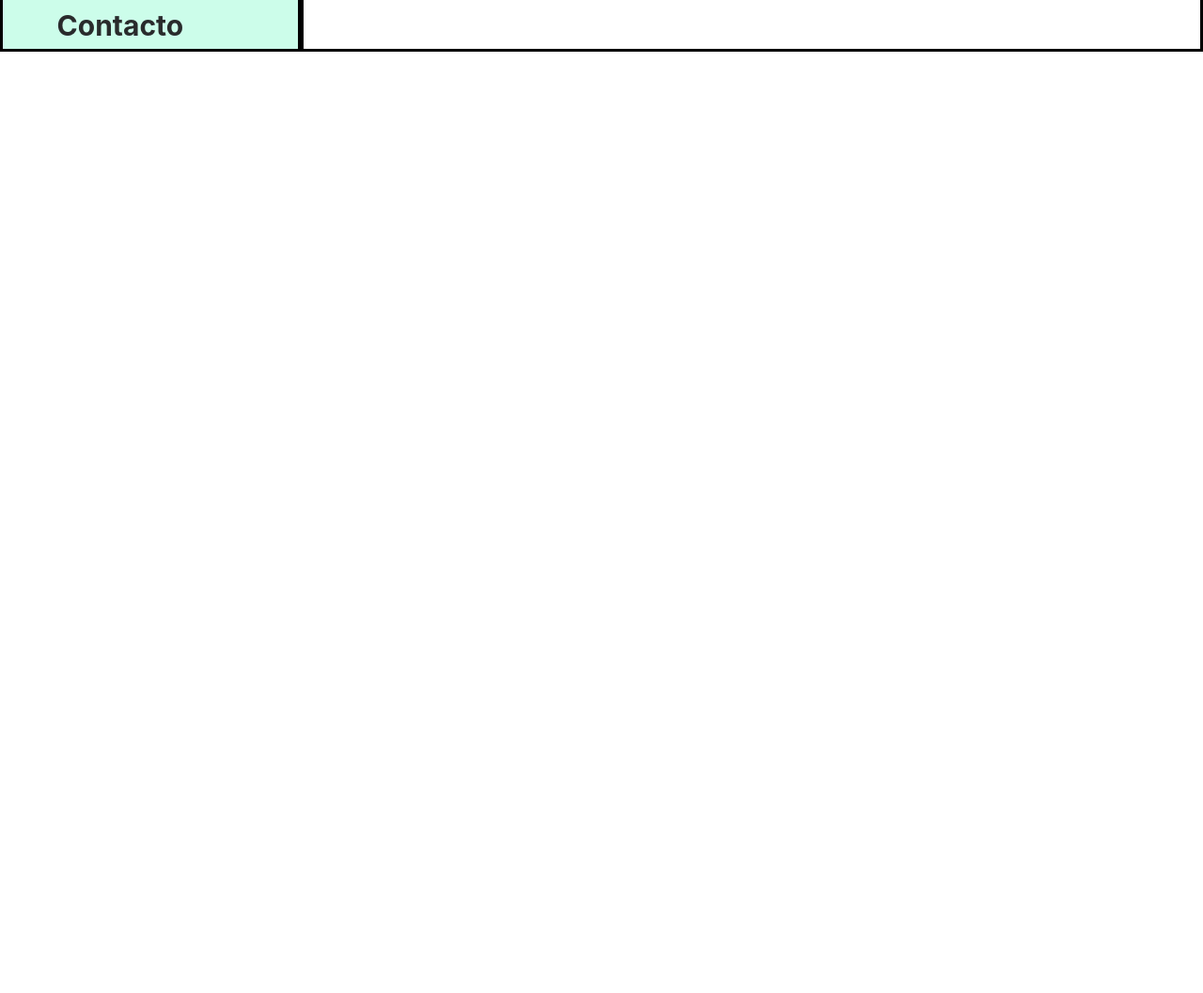
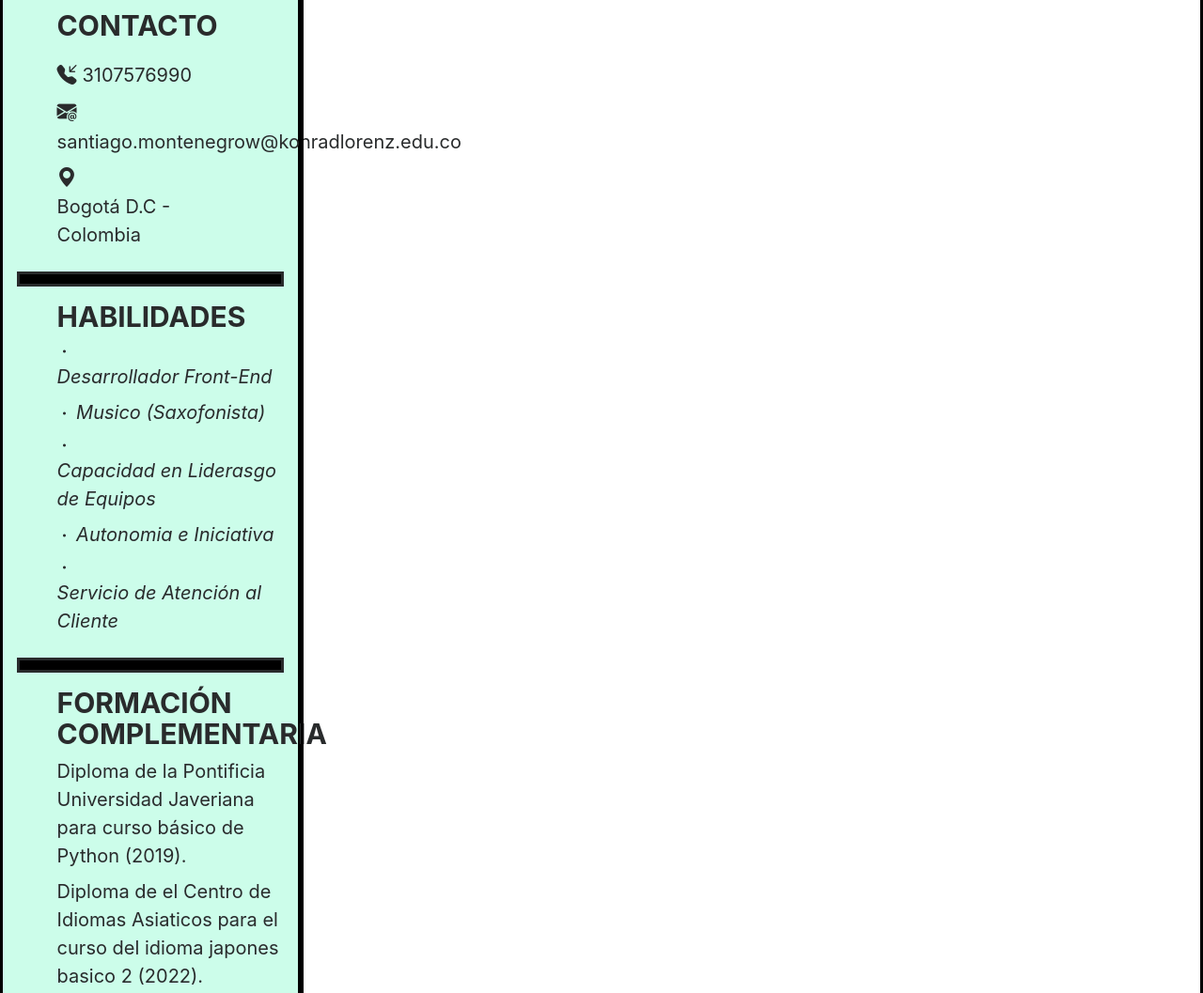
Before and after one commit to Lupin10/TalleresDise-oDeInterfaces, a plain HTML site: page index.html in a window 1280 px wide. Shown: the part 460-1517 px from the top of the page at 94% size. Before the commit the page ends 800 px from the top, so only its background shows below. Drawn offline with nearby package versions, Linux system fonts and the light colour scheme.

Commit message:
Complemento de Información Personal
Se añadió en la sección de lateral “col-md-3” subtítulos e información correspondiente a contacto, habilidades y formación complementaria. Además de agregar iconos para dinamizar cierta información correspondientes a los temas anteriormente mencionados.

```diff
--- a/css/style.css
+++ b/css/style.css
@@ -17,6 +17,12 @@
 .textCol3{
     margin-left: 15%;
 }
+.contenedor-iconos{
+    margin-top: 20px;
+    margin-right: 50px;
+    font-size: 21px;
+
+}
 h3{
     font-size: 30px;
 }
@@ -25,3 +31,6 @@ hr{
     background-color:black;
     height: 10px;
 }
+label{
+    font-size: 20px;
+}
--- a/index.html
+++ b/index.html
@@ -12,23 +12,65 @@
 
     <link href="css/bootstrap.min.css" rel="stylesheet">
     <link href="css/style.css" rel="stylesheet">
+    <link rel="stylesheet" href="https://cdn.jsdelivr.net/npm/bootstrap-icons@1.10.3/font/bootstrap-icons.css">
+
 
   </head>
   <body>
-
+    <!--Foto-->
     <div class="container-fluid" >
 	<div class="row">
 		<div class="col-md-3">
       <img id="imperfil" src="protoPerfil.png">
 
       <hr>
+      <!--Contacto-->
+      <div class="textCol3">
+        <h3><b>CONTACTO</b></h3>
+        <div class="contenedor-iconos">
+          <i class="bi bi-telephone-inbound-fill" id="telefono"></i>
+          <label for="telefono">3107576990</label><br>
+          <i class="bi bi-envelope-at-fill" id="email"></i>
+          <label for="email">santiago.montenegrow@konradlorenz.edu.co</label> <br>
+          <i class="bi bi-geo-alt-fill" id="localisacion"></i>
+          <label for="localisacion">Bogotá D.C - Colombia</label>
+        </div>
+      </div>
 
+      <hr>
+      <!--Habilidades-->
       <div class="textCol3">
-        <h3><b>Contacto</b></h3>
+        <h3><b>HABILIDADES</b></h3>
+        <i class="bi bi-dot">
+          <label>Desarrollador Front-End</label>
+        </i> <br>
+        <i class="bi bi-dot">
+          <label>Musico (Saxofonista)</label>
+        </i> <br>
+        <i class="bi bi-dot">
+          <label>Capacidad en Liderasgo de Equipos</label>
+        </i> <br>
+        <i class="bi bi-dot">
+          <label>Autonomia e Iniciativa</label>
+        </i> <br>
+        <i class="bi bi-dot">
+          <label>Servicio de Atención al Cliente</label>
+        </i> <br>
+      </div>
+
+      <hr>
+      <!--Formación Complementaria-->
+      <div class="textCol3">
+        <h3><b>FORMACIÓN COMPLEMENTARIA</b></h3>
+        <label>Diploma de la Pontificia Universidad Javeriana para curso básico de Python (2019).</label>
+        <label>Diploma de el Centro de Idiomas Asiaticos para el curso del idioma japones basico 2 (2022).</label>
+        <label>Diploma en conocimientos del arte marcial "karate" cinturon amarillo (8vo kyu) de la escuela de deportes "El Cubo" (2022).</label>
       </div>
 		</div>
+
 		<div class="col-md-9">
-      <h2><b>Santiago Montenegro Woodcock</b></h2>
+      <h1><b>Santiago Montenegro Woodcock</b></h1>
+      <hr>
 		</div>
 	</div>
 </div>
```
Also changed, not shown: css/telephone-inbound-fill.svg (added).
